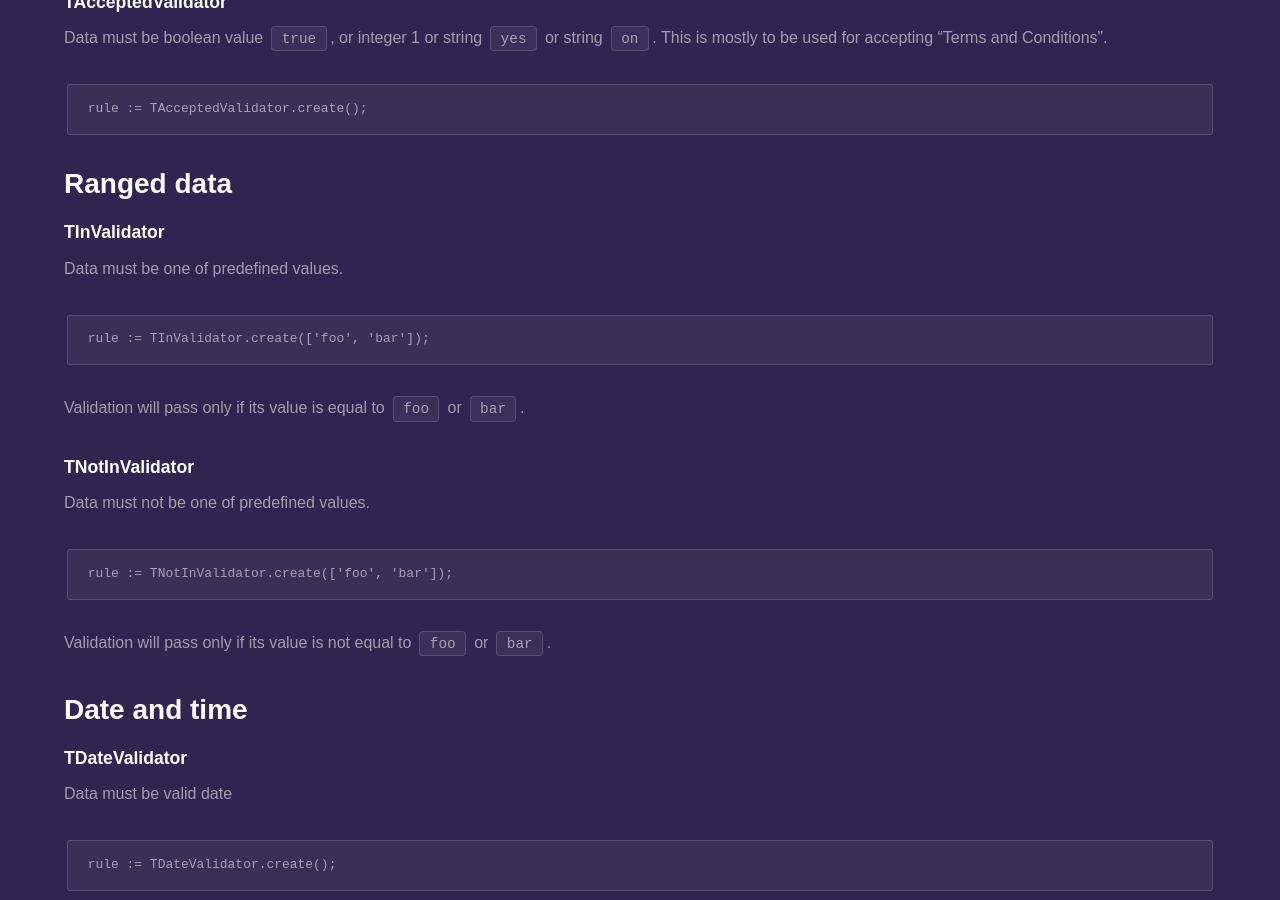
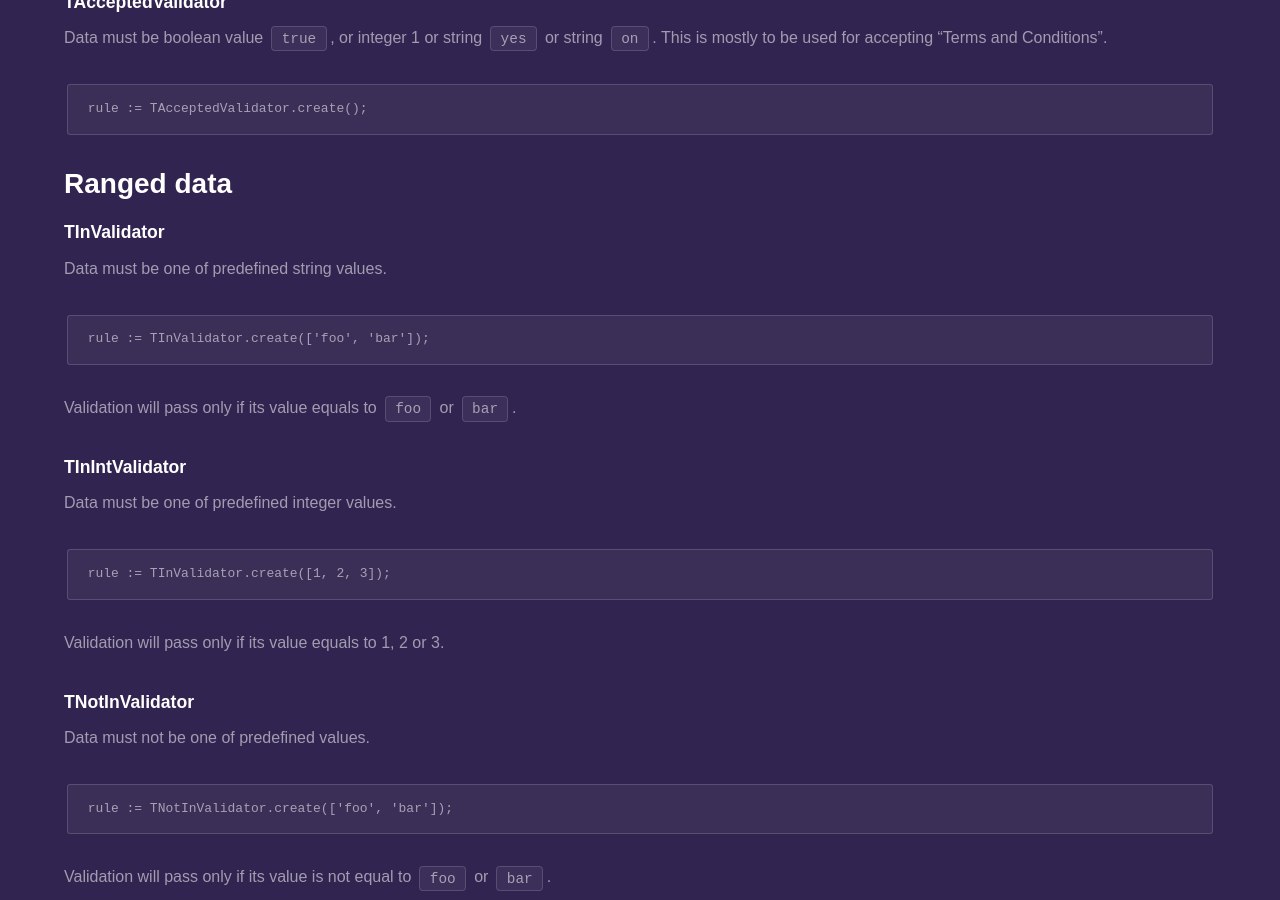
Before and after one commit to fanoframework/fanoframework.github.io, a Jekyll site: the page built from security/form-validation/built-in-validation-rules/index.md, in a window 1280 px wide and 900 px high, scrolled down 8222 px. Built offline with Jekyll 4.4.1, drawn with Linux system fonts in a browser that asks for light colours; our own code applies the rules of GitHub Pages for plain Markdown files.

Commit message:
add documentation on integer ranged validation rule

````diff
--- a/security/form-validation/built-in-validation-rules/index.md
+++ b/security/form-validation/built-in-validation-rules/index.md
@@ -358,12 +358,22 @@ rule := TAcceptedValidator.create();
 
 ### TInValidator
 
-Data must be one of predefined values.
+Data must be one of predefined string values.
 
 ```
 rule := TInValidator.create(['foo', 'bar']);
 ```
-Validation will pass only if its value is equal to `foo` or `bar`.
+Validation will pass only if its value equals to `foo` or `bar`.
+
+### TInIntValidator
+
+Data must be one of predefined integer values.
+
+```
+rule := TInValidator.create([1, 2, 3]);
+```
+Validation will pass only if its value equals to 1, 2 or 3.
+
 
 ### TNotInValidator
 
````
